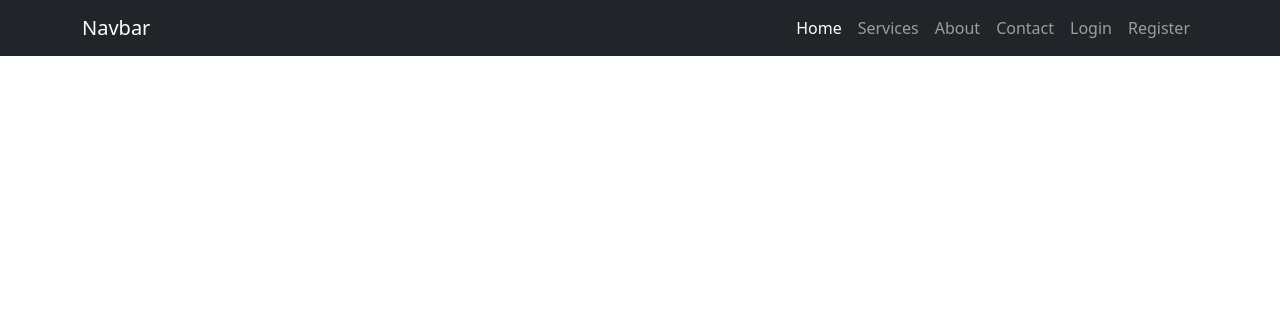
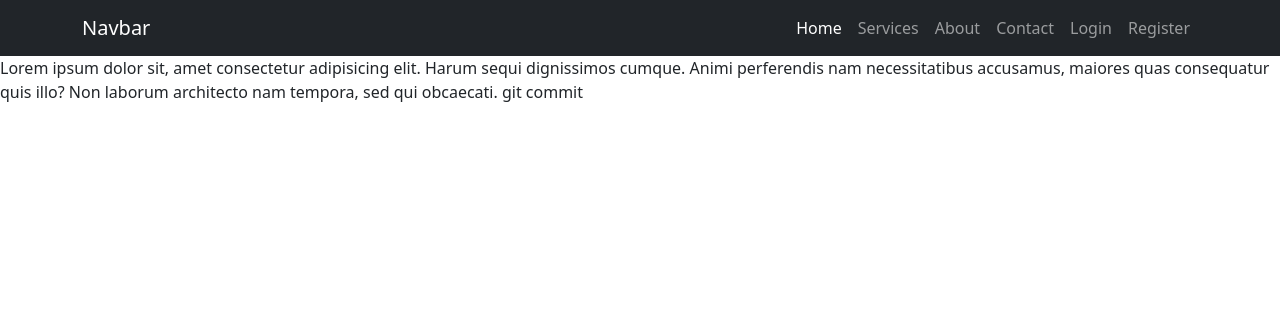
Before and after one commit to Raj-990/faltu, a PHP site: page / in a window 1280 px wide. Shown: the top 316 px of the page. Run offline with PHP 8.4, Linux system fonts and the light colour scheme.

Commit message:
index.php modified

```diff
--- a/index.php
+++ b/index.php
@@ -22,5 +22,7 @@
 
     </div>
   </div>
+  Lorem ipsum dolor sit, amet consectetur adipisicing elit. Harum sequi dignissimos cumque. Animi perferendis nam necessitatibus accusamus, maiores quas consequatur quis illo? Non laborum architecto nam tempora, sed qui obcaecati.
 
+git commit
   <?php include_once('includes/footer.php') ?>
```
